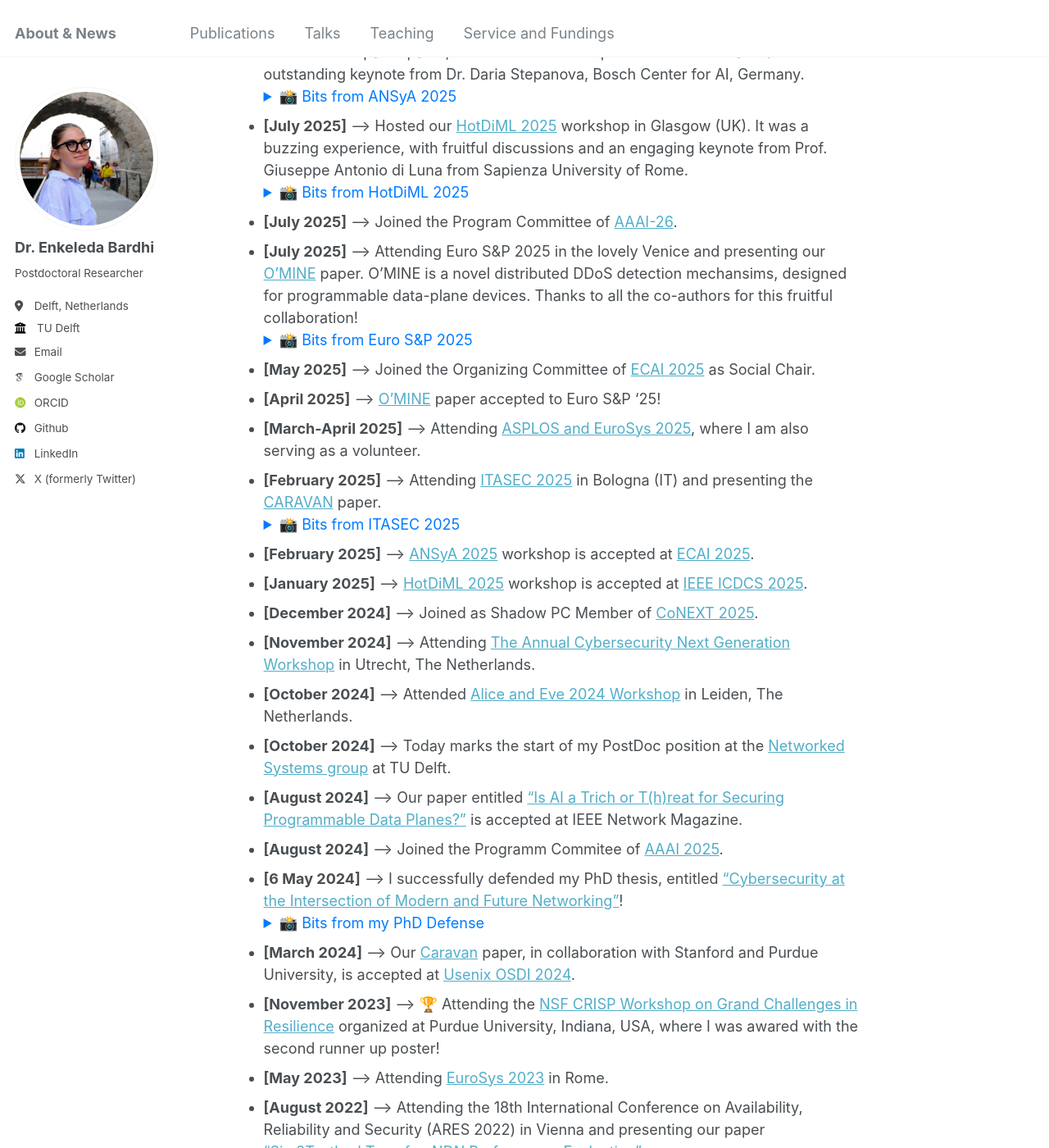
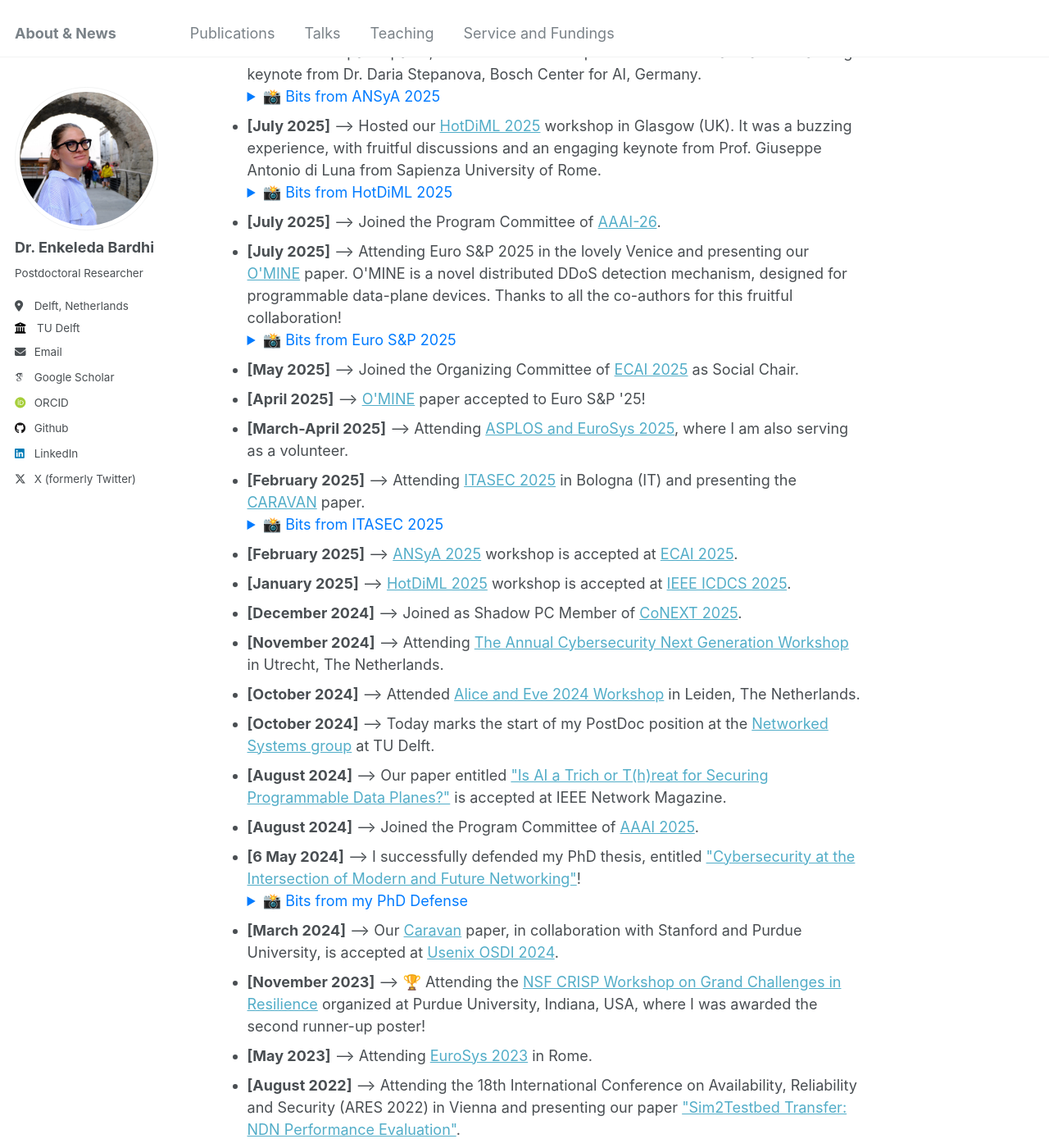
Before and after one commit to bardhienkeleda/bardhienkeleda.github.io, a Jekyll site: the page built from _pages/about.md, in a window 1280 px wide and 1400 px high, scrolled down 766 px. Shown: the whole window at 82% size. Built offline with Jekyll 4.4.1, drawn with Linux system fonts in a browser that asks for light colours; some web fonts are replaced; some of the changed text lies outside the part shown.

Commit message:
fix: switching to HTML list tags for better rendering

```diff
--- a/_pages/about.md
+++ b/_pages/about.md
@@ -16,11 +16,16 @@ She is always open to collaborations and supervising motivated students. If inte
 
 # Recent News
 
-<div id="news-list" markdown="1">
+<div id="news-list">
+  <ul style="list-style-type: disc; padding-left: 20px;">
 
-* **[November 2025]** --> Joined the Program Committee of [Euro S&P 2026](https://eurosp2026.ieee-security.org).
-* **[October 2025]** --> Hosted our [ANSyA 2025](https://ansya-workshop.github.io/2025/) workshop in Bologna (IT). The workshop recorded 80+ participants, with two sessions of poster discussions and an outstanding keynote from Dr. Daria Stepanova, Bosch Center for AI, Germany.
-    <details>
+    <li>
+      <strong>[November 2025]</strong> --> Joined the Program Committee of <a href="https://eurosp2026.ieee-security.org">Euro S&P 2026</a>.
+    </li>
+
+    <li>
+      <strong>[October 2025]</strong> --> Hosted our <a href="https://ansya-workshop.github.io/2025/">ANSyA 2025</a> workshop in Bologna (IT). The workshop recorded 80+ participants, with two sessions of poster discussions and an outstanding keynote from Dr. Daria Stepanova, Bosch Center for AI, Germany.
+      <details>
         <summary style="cursor: pointer; color: #007bff;">📸 Bits from ANSyA 2025</summary>
         <div style="display: flex; flex-wrap: wrap; gap: 10px; margin-top: 10px;">
           <img src="/images/about/ANSyA/organizers.jpg" style="height: 150px; object-fit: cover; border-radius: 5px;">
@@ -30,9 +35,12 @@ She is always open to collaborations and supervising motivated students. If inte
           <img src="/images/about/ANSyA/keynote.jpg" style="height: 150px; object-fit: cover; border-radius: 5px;">
         </div>
         <p style="font-size: 0.8em; color: gray; margin-top: 5px;">(Leftmost) Organizers, (Middle) Posters and Attendance, (Rightmost) Keynote.</p>
-    </details>
-* **[July 2025]** --> Hosted our [HotDiML 2025](https://hotdiml.github.io/HotDiML2025/)  workshop in Glasgow (UK). It was a buzzing experience, with fruitful discussions and an engaging keynote from Prof. Giuseppe Antonio di Luna from Sapienza University of Rome.
-    <details>
+      </details>
+    </li>
+
+    <li>
+      <strong>[July 2025]</strong> --> Hosted our <a href="https://hotdiml.github.io/HotDiML2025/">HotDiML 2025</a> workshop in Glasgow (UK). It was a buzzing experience, with fruitful discussions and an engaging keynote from Prof. Giuseppe Antonio di Luna from Sapienza University of Rome.
+      <details>
         <summary style="cursor: pointer; color: #007bff;">📸 Bits from HotDiML 2025</summary>
         <div style="display: flex; flex-wrap: wrap; gap: 10px; margin-top: 10px;">
           <img src="/images/about/HotDiML/opening.jpg" style="height: 150px; object-fit: cover; border-radius: 5px;">
@@ -40,10 +48,16 @@ She is always open to collaborations and supervising motivated students. If inte
           <img src="/images/about/HotDiML/best_paper.jpg" style="height: 150px; object-fit: cover; border-radius: 5px;">
         </div>
         <p style="font-size: 0.8em; color: gray; margin-top: 5px;">(Left) Opening remarks, (Middle) Keynote, (Right) Best paper award.</p>
-    </details>
-* **[July 2025]** --> Joined the Program Committee of [AAAI-26](https://aaai.org/conference/aaai/aaai-26/).
-* **[July 2025]** --> Attending Euro S&P 2025 in the lovely Venice and presenting our [O'MINE](https://ieeexplore.ieee.org/stamp/stamp.jsp?arnumber=11129299) paper. O'MINE is a novel distributed DDoS detection mechansims, designed for programmable data-plane devices. Thanks to all the co-authors for this fruitful collaboration!
-    <details>
+      </details>
+    </li>
+
+    <li>
+      <strong>[July 2025]</strong> --> Joined the Program Committee of <a href="https://aaai.org/conference/aaai/aaai-26/">AAAI-26</a>.
+    </li>
+
+    <li>
+      <strong>[July 2025]</strong> --> Attending Euro S&P 2025 in the lovely Venice and presenting our <a href="https://ieeexplore.ieee.org/stamp/stamp.jsp?arnumber=11129299">O'MINE</a> paper. O'MINE is a novel distributed DDoS detection mechanism, designed for programmable data-plane devices. Thanks to all the co-authors for this fruitful collaboration!
+      <details>
         <summary style="cursor: pointer; color: #007bff;">📸 Bits from Euro S&P 2025</summary>
         <div style="display: flex; flex-wrap: wrap; gap: 10px; margin-top: 10px;">
           <img src="/images/about/conference_talks/eurosp_2025/omine_talk.jpg" style="height: 150px; object-fit: cover; border-radius: 5px;">
@@ -51,12 +65,24 @@ She is always open to collaborations and supervising motivated students. If inte
           <img src="/images/about/conference_talks/eurosp_2025/social_dinner.jpg" style="height: 150px; object-fit: cover; border-radius: 5px;">
         </div>
         <p style="font-size: 0.8em; color: gray; margin-top: 5px;">(Left) O'MINE Talk, (Middle) Interactions with the community, (Right) Social Dinner Event Venue.</p>
-    </details>
-* **[May 2025]** --> Joined the Organizing Committee of [ECAI 2025](https://ecai2025.org) as Social Chair.
-* **[April 2025]** --> [O'MINE](https://ieeexplore.ieee.org/stamp/stamp.jsp) paper accepted to Euro S&P '25!
-* **[March-April 2025]** --> Attending [ASPLOS and EuroSys 2025](https://www.asplos-conference.org), where I am also serving as a volunteer.
-* **[February 2025]** --> Attending [ITASEC 2025](https://2025.itasec.it) in Bologna (IT) and presenting the [CARAVAN](https://www.usenix.org/conference/osdi24/presentation/zhang-qizheng) paper.
-    <details>
+      </details>
+    </li>
+
+    <li>
+      <strong>[May 2025]</strong> --> Joined the Organizing Committee of <a href="https://ecai2025.org">ECAI 2025</a> as Social Chair.
+    </li>
+
+    <li>
+      <strong>[April 2025]</strong> --> <a href="https://ieeexplore.ieee.org/stamp/stamp.jsp">O'MINE</a> paper accepted to Euro S&P '25!
+    </li>
+
+    <li>
+      <strong>[March-April 2025]</strong> --> Attending <a href="https://www.asplos-conference.org">ASPLOS and EuroSys 2025</a>, where I am also serving as a volunteer.
+    </li>
+
+    <li>
+      <strong>[February 2025]</strong> --> Attending <a href="https://2025.itasec.it">ITASEC 2025</a> in Bologna (IT) and presenting the <a href="https://www.usenix.org/conference/osdi24/presentation/zhang-qizheng">CARAVAN</a> paper.
+      <details>
         <summary style="cursor: pointer; color: #007bff;">📸 Bits from ITASEC 2025</summary>
         <div style="display: flex; flex-wrap: wrap; gap: 10px; margin-top: 10px;">
           <img src="/images/about/conference_talks/itasec_2025/presenting.jpg" style="height: 150px; object-fit: cover; border-radius: 5px;">
@@ -64,17 +90,44 @@ She is always open to collaborations and supervising motivated students. If inte
           <img src="/images/about/conference_talks/itasec_2025/lasagna.jpg" style="height: 150px; object-fit: cover; border-radius: 5px;">
         </div>
         <p style="font-size: 0.8em; color: gray; margin-top: 5px;">(Left) CARAVAN Talk, (Middle) With my dearest colleague, Dr. Alessandro Palma, (Right) Real lasagna.</p>
-    </details>
-* **[February 2025]** --> [ANSyA 2025](https://ansya-workshop.github.io/2025/) workshop is accepted at [ECAI 2025](https://ecai2025.org).
-* **[January 2025]** --> [HotDiML 2025](https://hotdiml.github.io/HotDiML2025/) workshop is accepted at [IEEE ICDCS 2025](https://icdcs2025.icdcs.org).
-* **[December 2024]** --> Joined as Shadow PC Member of [CoNEXT 2025](https://conferences.sigcomm.org/co-next/2025/#!/home).
-* **[November 2024]** --> Attending [The Annual Cybersecurity Next Generation Workshop](https://csng.nl/?q=event) in Utrecht, The Netherlands.
-* **[October 2024]** --> Attended [Alice and Eve 2024 Workshop](https://alice-and-eve.github.io/2024/) in Leiden, The Netherlands.
-* **[October 2024]** --> Today marks the start of my PostDoc position at the [Networked Systems group](https://www.tudelft.nl/ewi/over-de-faculteit/afdelingen/software-technology/networked-systems) at TU Delft.
-* **[August 2024]** --> Our paper entitled ["Is AI a Trich or T(h)reat for Securing Programmable Data Planes?"](https://ieeexplore.ieee.org/abstract/document/10659323) is accepted at IEEE Network Magazine.
-* **[August 2024]** --> Joined the Programm Commitee of [AAAI 2025](https://aaai.org/conference/aaai/aaai-25/).
-* **[6 May 2024]** --> I successfully defended my PhD thesis, entitled ["Cybersecurity at the Intersection of Modern and Future Networking"](https://iris.uniroma1.it/bitstream/11573/1714899/1/Tesi_dottorato_Bardhi.pdf)!
-    <details>
+      </details>
+    </li>
+
+    <li>
+      <strong>[February 2025]</strong> --> <a href="https://ansya-workshop.github.io/2025/">ANSyA 2025</a> workshop is accepted at <a href="https://ecai2025.org">ECAI 2025</a>.
+    </li>
+
+    <li>
+      <strong>[January 2025]</strong> --> <a href="https://hotdiml.github.io/HotDiML2025/">HotDiML 2025</a> workshop is accepted at <a href="https://icdcs2025.icdcs.org">IEEE ICDCS 2025</a>.
+    </li>
+
+    <li>
+      <strong>[December 2024]</strong> --> Joined as Shadow PC Member of <a href="https://conferences.sigcomm.org/co-next/2025/#!/home">CoNEXT 2025</a>.
+    </li>
+
+    <li>
+      <strong>[November 2024]</strong> --> Attending <a href="https://csng.nl/?q=event">The Annual Cybersecurity Next Generation Workshop</a> in Utrecht, The Netherlands.
+    </li>
+
+    <li>
+      <strong>[October 2024]</strong> --> Attended <a href="https://alice-and-eve.github.io/2024/">Alice and Eve 2024 Workshop</a> in Leiden, The Netherlands.
+    </li>
+
+    <li>
+      <strong>[October 2024]</strong> --> Today marks the start of my PostDoc position at the <a href="https://www.tudelft.nl/ewi/over-de-faculteit/afdelingen/software-technology/networked-systems">Networked Systems group</a> at TU Delft.
+    </li>
+
+    <li>
+      <strong>[August 2024]</strong> --> Our paper entitled <a href="https://ieeexplore.ieee.org/abstract/document/10659323">"Is AI a Trich or T(h)reat for Securing Programmable Data Planes?"</a> is accepted at IEEE Network Magazine.
+    </li>
+
+    <li>
+      <strong>[August 2024]</strong> --> Joined the Program Committee of <a href="https://aaai.org/conference/aaai/aaai-25/">AAAI 2025</a>.
+    </li>
+
+    <li>
+      <strong>[6 May 2024]</strong> --> I successfully defended my PhD thesis, entitled <a href="https://iris.uniroma1.it/bitstream/11573/1714899/1/Tesi_dottorato_Bardhi.pdf">"Cybersecurity at the Intersection of Modern and Future Networking"</a>!
+      <details>
         <summary style="cursor: pointer; color: #007bff;">📸 Bits from my PhD Defense</summary>
         <div style="display: flex; flex-wrap: wrap; gap: 10px; margin-top: 10px;">
           <img src="/images/about/phd_defense/advisors.jpg" style="height: 150px; object-fit: cover; border-radius: 5px;">
@@ -82,18 +135,42 @@ She is always open to collaborations and supervising motivated students. If inte
           <img src="/images/about/phd_defense/nephew.jpg" style="height: 150px; object-fit: cover; border-radius: 5px;">
           <img src="/images/about/phd_defense/all_invites.jpg" style="height: 150px; object-fit: cover; border-radius: 5px;">
         </div>
-        <p style="font-size: 0.8em; color: gray; margin-top: 5px;">(Left) My PhD Advisors, (Middle-Left) Family (sisters, brother and brother-in-law), (Middle-Right) My partner and my lovely nephew, (Right) Celebration.</p>
-    </details>
-* **[March 2024]** --> Our [Caravan](https://www.usenix.org/conference/osdi24/presentation/zhang-qizheng) paper, in collaboration with Stanford and Purdue University, is accepted at [Usenix OSDI 2024](https://www.usenix.org/conference/osdi24).
-* **[November 2023]** --> 🏆 Attending the [NSF CRISP Workshop on Grand Challenges in Resilience]("https://engineering.purdue.edu/grandchallenges") organized at Purdue University, Indiana, USA, where I was awared with the second runner up poster!
-* **[May 2023]** --> Attending [EuroSys 2023]("https://2023.eurosys.org") in Rome.
-* **[August 2022]** --> Attending the 18th International Conference on Availability, Reliability and Security (ARES 2022) in Vienna and presenting our paper ["Sim2Testbed Transfer: NDN Performance Evaluation"]("https://dl.acm.org/doi/abs/10.1145/3538969.3544447").
-* **[July 2022]** --> Attending the [DeepLearn Summer School]("https://deeplearn.irdta.eu/2022su/") in Las Palmas, an interesting training event on the recent advances on Deep Learning domain.
-* **[June 2022]** --> Attending the [Italian Conference on Cybersecurity ITASEC]("https://2022.itasec.it") in Rome and presenting our [ICN PATTA paper]("https://ieeexplore.ieee.org/abstract/document/9525013").
-* **[June 2022]** - Serving as Student Volunteer for the [EUROVIS 2022]("https://conferences.eg.org/eurovis2022/") in Rome.
+        <p style="font-size: 0.8em; color: gray; margin-top: 5px;">(Left) My PhD Advisors, (Middle-Left) Family, (Middle-Right) My partner and nephew, (Right) Celebration.</p>
+      </details>
+    </li>
+
+    <li>
+      <strong>[March 2024]</strong> --> Our <a href="https://www.usenix.org/conference/osdi24/presentation/zhang-qizheng">Caravan</a> paper, in collaboration with Stanford and Purdue University, is accepted at <a href="https://www.usenix.org/conference/osdi24">Usenix OSDI 2024</a>.
+    </li>
+
+    <li>
+      <strong>[November 2023]</strong> --> &#127942; Attending the <a href="https://engineering.purdue.edu/grandchallenges">NSF CRISP Workshop on Grand Challenges in Resilience</a> organized at Purdue University, Indiana, USA, where I was awarded the second runner-up poster!
+    </li>
+
+    <li>
+      <strong>[May 2023]</strong> --> Attending <a href="https://2023.eurosys.org">EuroSys 2023</a> in Rome.
+    </li>
+
+    <li>
+      <strong>[August 2022]</strong> --> Attending the 18th International Conference on Availability, Reliability and Security (ARES 2022) in Vienna and presenting our paper <a href="https://dl.acm.org/doi/abs/10.1145/3538969.3544447">"Sim2Testbed Transfer: NDN Performance Evaluation"</a>.
+    </li>
+
+    <li>
+      <strong>[July 2022]</strong> --> Attending the <a href="https://deeplearn.irdta.eu/2022su/">DeepLearn Summer School</a> in Las Palmas.
+    </li>
+
+    <li>
+      <strong>[June 2022]</strong> --> Attending the <a href="https://2022.itasec.it">Italian Conference on Cybersecurity ITASEC</a> in Rome and presenting our <a href="https://ieeexplore.ieee.org/abstract/document/9525013">ICN PATTA paper</a>.
+    </li>
+
+    <li>
+      <strong>[June 2022]</strong> --> Serving as Student Volunteer for the <a href="https://conferences.eg.org/eurovis2022/">EUROVIS 2022</a> in Rome.
+    </li>
+
+  </ul>
 </div>
 
-<button id="show-more-btn" onclick="toggleNews()" style="background: none; border: none; color: #007bff; cursor: pointer; padding: 0; font-family: inherit; font-size: inherit;">Show more</button>
+<button id="show-more-btn" onclick="toggleNews()" style="display: none; background: none; border: none; color: #007bff; cursor: pointer; padding: 10px 0; font-family: inherit; font-size: inherit; font-weight: bold;">Show more</button>
 
 <script>
   // Configuration
```
Also changed, not shown: other parts of _pages/about.md (+11 -13 lines), 2 other files.
